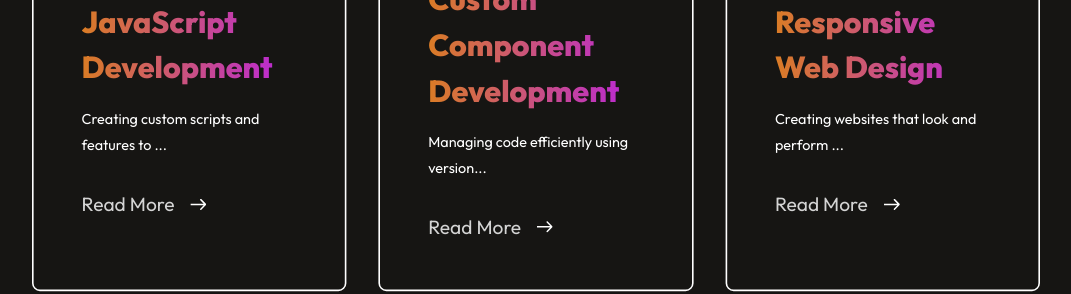
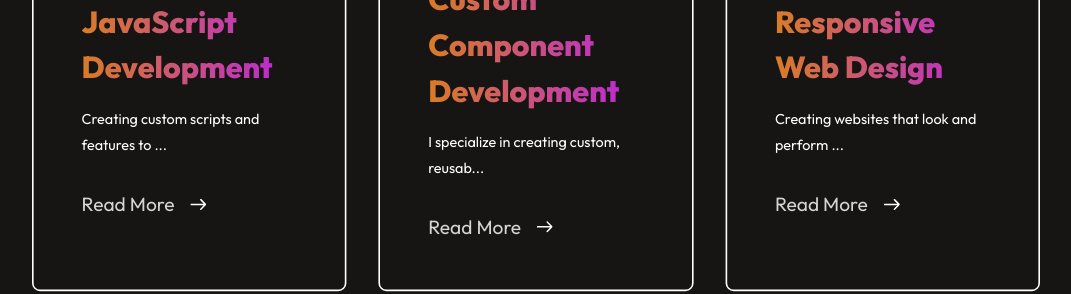
Before and after one commit to poswalji/portfolio, a React (Vite) app: page / in a window 1280 px wide. Shown: the part 2420-2714 px from the top of the page, without its empty margins (104-1175 px from the left). Built offline with nearby package versions, Linux system fonts and the light colour scheme.

Commit message:
custom change

```diff
--- a/src/assets/services_data.js
+++ b/src/assets/services_data.js
@@ -22,7 +22,7 @@ const Services_Data = [
     {
         s_no:"05",
         s_name:"Custom Component Development",
-        s_desc:" Managing code efficiently using version control systems, enabling seamless collaboration with other developers and maintaining a clean project history.."
+        s_desc:" I specialize in creating custom, reusable UI components that are tailored to your project's needs. By leveraging frameworks like React, I develop components that are both visually appealing and highly functional."
     },
     {
         s_no:"06",
```
